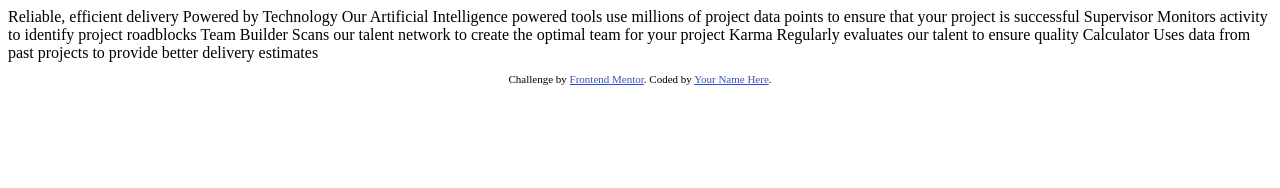
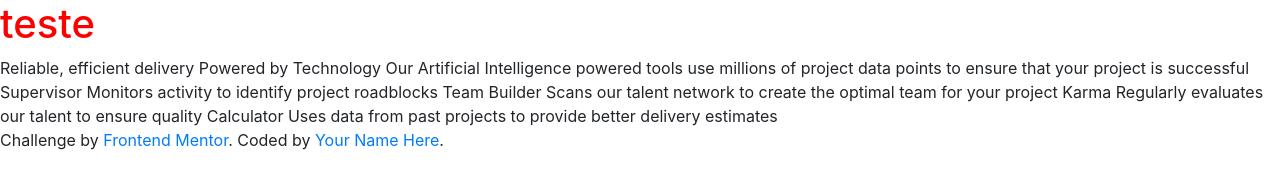
Before and after one commit to dougsfelipe/Four-card-feature-section, a plain HTML site: page index.html in a window 1280 px wide. Drawn offline with nearby package versions, Linux system fonts and the light colour scheme.

Commit message:
Add bootstrap

```diff
--- a/index.html
+++ b/index.html
@@ -5,16 +5,16 @@
   <meta name="viewport" content="width=device-width, initial-scale=1.0"> <!-- displays site properly based on user's device -->
 
   <link rel="icon" type="image/png" sizes="32x32" href="./images/favicon-32x32.png">
+  <link href="style.css" rel="stylesheet" type="text/css">
+  <link rel="stylesheet" href="https://stackpath.bootstrapcdn.com/bootstrap/4.5.0/css/bootstrap.min.css" integrity="sha384-9aIt2nRpC12Uk9gS9baDl411NQApFmC26EwAOH8WgZl5MYYxFfc+NcPb1dKGj7Sk" crossorigin="anonymous">
 
   <title>Frontend Mentor | Four card feature section</title>
 
-  <!-- Feel free to remove these styles or customise in your own stylesheet 👍 -->
-  <style>
-    .attribution { font-size: 11px; text-align: center; }
-    .attribution a { color: hsl(228, 45%, 44%); }
-  </style>
+
 </head>
 <body>
+
+  <h1> teste </h1>
 
   Reliable, efficient delivery
   Powered by Technology
@@ -41,5 +41,9 @@
       Coded by <a href="#">Your Name Here</a>.
     </p>
   </footer>
+
+  <script src="https://code.jquery.com/jquery-3.5.1.slim.min.js" integrity="sha384-DfXdz2htPH0lsSSs5nCTpuj/zy4C+OGpamoFVy38MVBnE+IbbVYUew+OrCXaRkfj" crossorigin="anonymous"></script>
+  <script src="https://cdn.jsdelivr.net/npm/popper.js@1.16.0/dist/umd/popper.min.js" integrity="sha384-Q6E9RHvbIyZFJoft+2mJbHaEWldlvI9IOYy5n3zV9zzTtmI3UksdQRVvoxMfooAo" crossorigin="anonymous"></script>
+  <script src="https://stackpath.bootstrapcdn.com/bootstrap/4.5.0/js/bootstrap.min.js" integrity="sha384-OgVRvuATP1z7JjHLkuOU7Xw704+h835Lr+6QL9UvYjZE3Ipu6Tp75j7Bh/kR0JKI" crossorigin="anonymous"></script>
 </body>
 </html>
--- /dev/null
+++ b/style.css
@@ -0,0 +1,3 @@
+h1{
+    color:red;
+}
```
